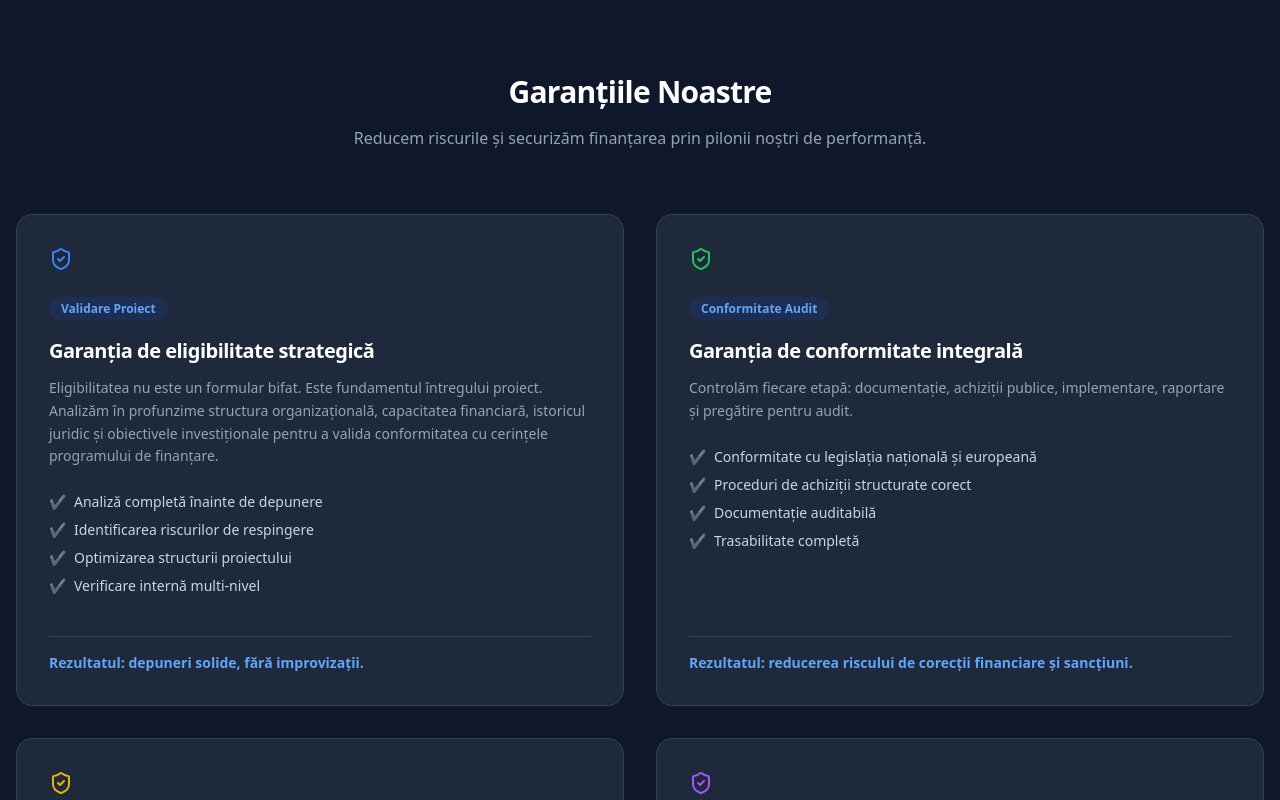
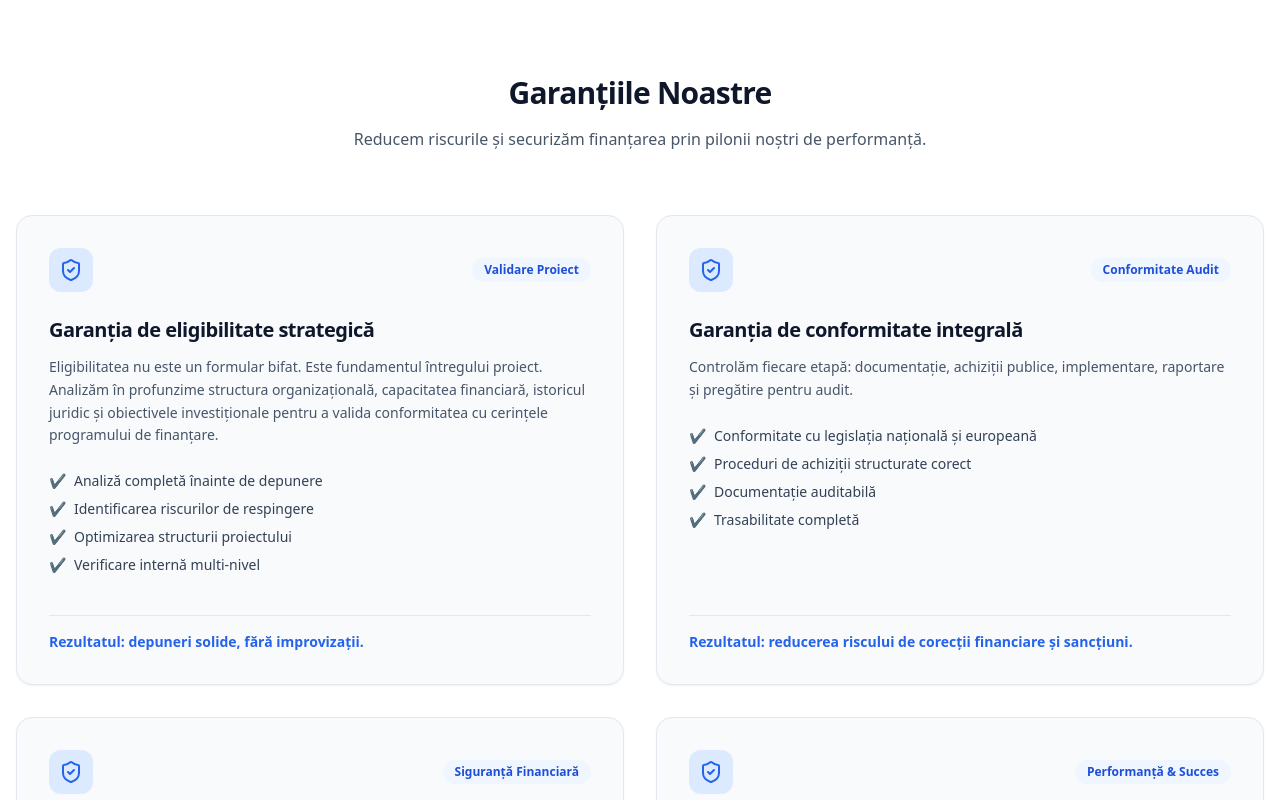
Before and after one commit to evialbert/FSPro, a Next.js app: page /portofoliu in a window 1280 px wide. Shown: the part 960-1760 px from the top of the page. Built offline with nearby package versions, Linux system fonts and the light colour scheme.

Commit message:
style: schimba fundalul sectiunii garantii pe alb si adapteaza culorile pe nuante de albastru

```diff
--- a/app/portofoliu/page.tsx
+++ b/app/portofoliu/page.tsx
@@ -9,7 +9,7 @@ export default function Portofoliu() {
     {
       titlu: "Garanția de eligibilitate strategică",
       desc: "Eligibilitatea nu este un formular bifat. Este fundamentul întregului proiect. Analizăm în profunzime structura organizațională, capacitatea financiară, istoricul juridic și obiectivele investiționale pentru a valida conformitatea cu cerințele programului de finanțare.",
-      icon: <ShieldCheck className="text-blue-500" />,
+      icon: <ShieldCheck className="text-blue-600" />,
       tag: "Validare Proiect",
       bife: [
         "Analiză completă înainte de depunere",
@@ -22,7 +22,7 @@ export default function Portofoliu() {
     {
       titlu: "Garanția de conformitate integrală",
       desc: "Controlăm fiecare etapă: documentație, achiziții publice, implementare, raportare și pregătire pentru audit.",
-      icon: <ShieldCheck className="text-green-500" />,
+      icon: <ShieldCheck className="text-blue-600" />,
       tag: "Conformitate Audit",
       bife: [
         "Conformitate cu legislația națională și europeană",
@@ -35,7 +35,7 @@ export default function Portofoliu() {
     {
       titlu: "Garanția de protecție a investiției",
       desc: "Structurăm proiectele astfel încât utilizarea fondurilor să fie eficientă, predictibilă și sustenabilă.",
-      icon: <ShieldCheck className="text-yellow-500" />,
+      icon: <ShieldCheck className="text-blue-600" />,
       tag: "Siguranță Financiară",
       bife: [
         "Mecanisme contractuale de protecție",
@@ -48,7 +48,7 @@ export default function Portofoliu() {
     {
       titlu: "Garanția de performanță și raport de succes",
       desc: "Nu livrăm doar documentație — livrăm rezultate.",
-      icon: <ShieldCheck className="text-purple-500" />,
+      icon: <ShieldCheck className="text-blue-600" />,
       tag: "Performanță & Succes",
       bife: [
         "Definire KPI relevanți",
@@ -112,39 +112,40 @@ export default function Portofoliu() {
         </div>
       </section>
 
-      {/* Liniile de Finantare pe care sunteti experti */}
-      <section className="bg-slate-900 py-20 px-4">
+      {/* Secțiunea Schimbată: Fundal ALB și detalii ALBASTRE */}
+      <section className="bg-white py-20 px-4 border-t border-slate-100">
         <div className="max-w-7xl mx-auto">
           <div className="text-center mb-16">
-            <h2 className="text-3xl font-bold text-white mb-4">Garanțiile Noastre</h2>
-            <p className="text-slate-400">Reducem riscurile și securizăm finanțarea prin pilonii noștri de performanță.</p>
+            <h2 className="text-3xl font-bold text-slate-900 mb-4">Garanțiile Noastre</h2>
+            <p className="text-slate-600">Reducem riscurile și securizăm finanțarea prin pilonii noștri de performanță.</p>
           </div>
 
-          {/* Am schimbat grid-cols-3 in grid-cols-2 pentru ecrane mari deoarece sunt 4 carduri acum, aratand mult mai simetric */}
           <div className="grid grid-cols-1 md:grid-cols-2 gap-8">
             {expertizaLinii.map((item, i) => (
-              <div key={i} className="bg-slate-800 p-8 rounded-2xl border border-slate-700 hover:border-blue-500 transition-colors flex flex-col justify-between">
+              <div key={i} className="bg-slate-50 p-8 rounded-2xl border border-slate-200 hover:border-blue-400 hover:bg-blue-50/40 transition-colors flex flex-col justify-between shadow-sm">
                 <div>
-                  <div className="mb-6">{item.icon}</div>
-                  <div className="inline-block px-3 py-1 bg-blue-900/30 text-blue-400 text-xs font-bold rounded-full mb-4">
-                    {item.tag}
+                  <div className="flex items-center justify-between mb-6">
+                    <div className="p-2.5 bg-blue-100 rounded-xl">{item.icon}</div>
+                    <div className="inline-block px-3 py-1 bg-blue-50 text-blue-700 text-xs font-bold rounded-full">
+                      {item.tag}
+                    </div>
                   </div>
-                  <h3 className="text-xl font-bold text-white mb-3">{item.titlu}</h3>
-                  <p className="text-slate-400 mb-6 text-sm leading-relaxed">{item.desc}</p>
+                  <h3 className="text-xl font-bold text-slate-900 mb-3">{item.titlu}</h3>
+                  <p className="text-slate-600 mb-6 text-sm leading-relaxed">{item.desc}</p>
 
                   {/* Afisarea punctelor cu bifa */}
                   <div className="space-y-2 mb-6">
                     {item.bife.map((bifa, idx) => (
-                      <div key={idx} className="flex items-start space-x-2 text-sm text-slate-300">
-                        <span className="text-blue-400 font-bold select-none">✔</span>
+                      <div key={idx} className="flex items-start space-x-2 text-sm text-slate-700">
+                        <span className="text-blue-600 font-bold select-none">✔</span>
                         <span>{bifa}</span>
                       </div>
                     ))}
                   </div>
                 </div>
 
-                {/* Textul de rezultat de la finalul fiecarui card */}
-                <div className="mt-4 pt-4 border-t border-slate-700 text-sm font-semibold text-blue-400">
+                {/* Textul de rezultat */}
+                <div className="mt-4 pt-4 border-t border-slate-200 text-sm font-bold text-blue-600">
                   {item.rezultat}
                 </div>
               </div>
```
